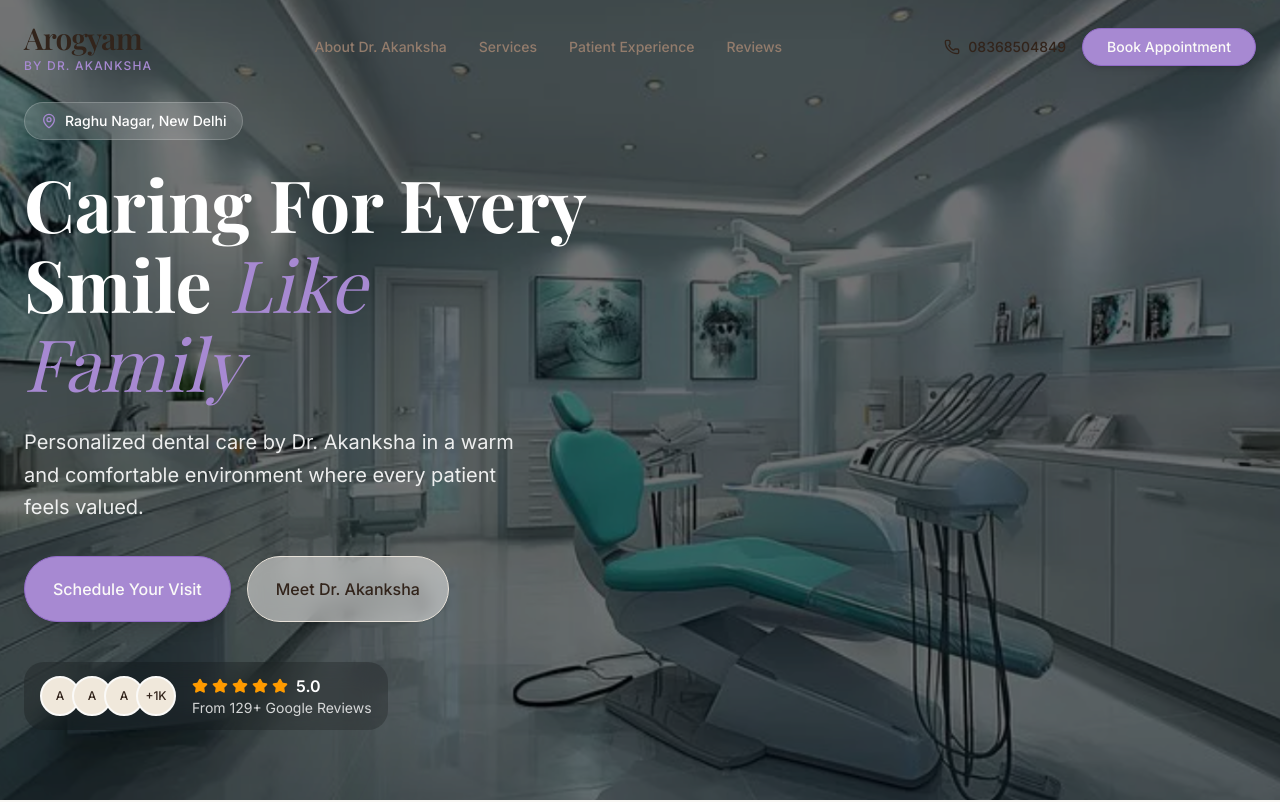
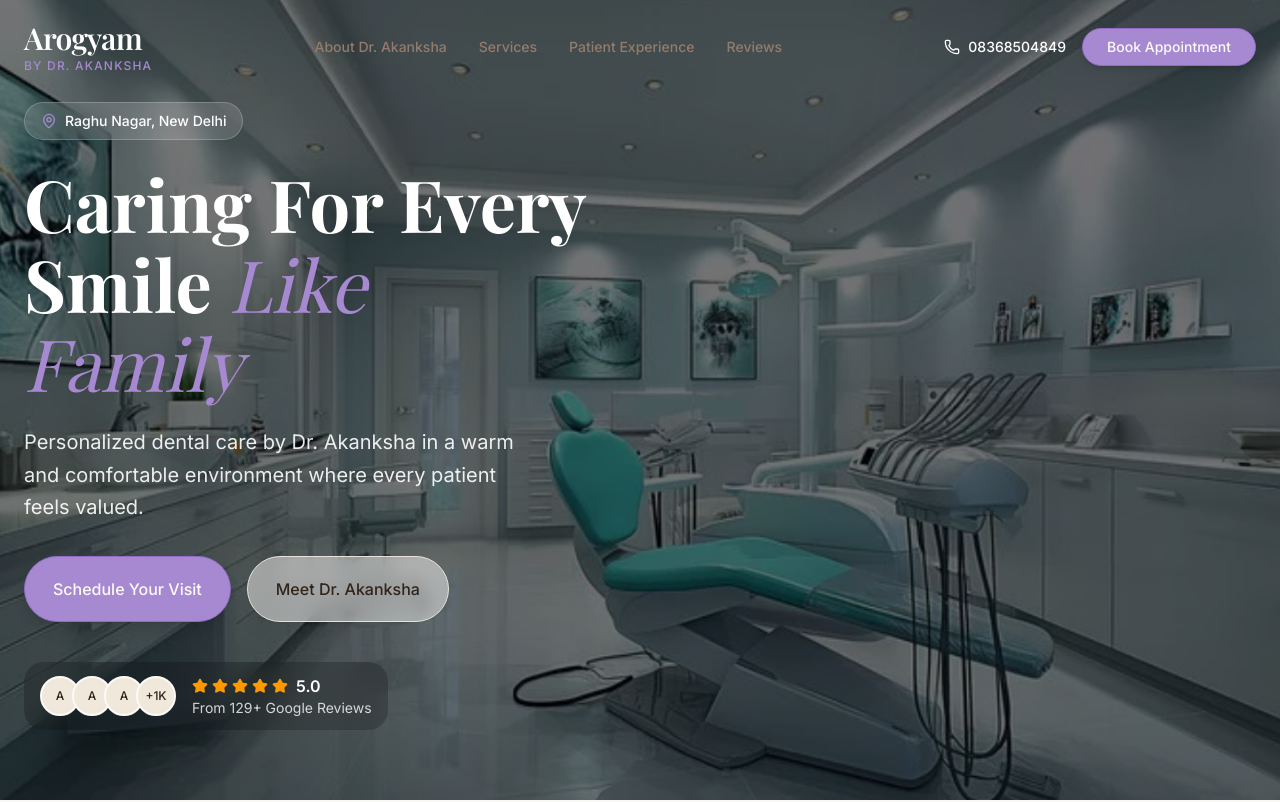
Before and after one commit to SaurabhMahori/arogyam-dental, a React (Vite) app: page / in a window 1280 px wide. Shown: the top 802 px of the page. Built offline with nearby package versions, Linux system fonts and the light colour scheme; a web font is replaced by a local one.

Commit message:
Updated navbar text colors

```diff
--- a/src/components/Navigation.tsx
+++ b/src/components/Navigation.tsx
@@ -37,7 +37,7 @@ export default function Navigation() {
         <div className="flex items-center justify-between">
           {/* Logo */}
           <a href="#" className="flex flex-col relative z-50">
-            <span className="font-serif text-2xl md:text-3xl font-semibold text-foreground tracking-tight">
+            <span className="font-serif text-2xl md:text-3xl font-semibold text-white tracking-tight">
               Arogyam
             </span>
             <span className="text-xs font-medium text-primary tracking-widest uppercase mt-0.5">
@@ -62,7 +62,7 @@ export default function Navigation() {
           <div className="flex items-center gap-4 relative z-50">
             <a
               href="tel:08368504849"
-              className="hidden lg:flex items-center gap-2 text-sm font-medium text-foreground hover:text-primary transition-colors"
+              className="hidden lg:flex items-center gap-2 text-sm font-medium text-white hover:text-primary transition-colors"
             >
               <Phone className="w-4 h-4" />
               08368504849
```
